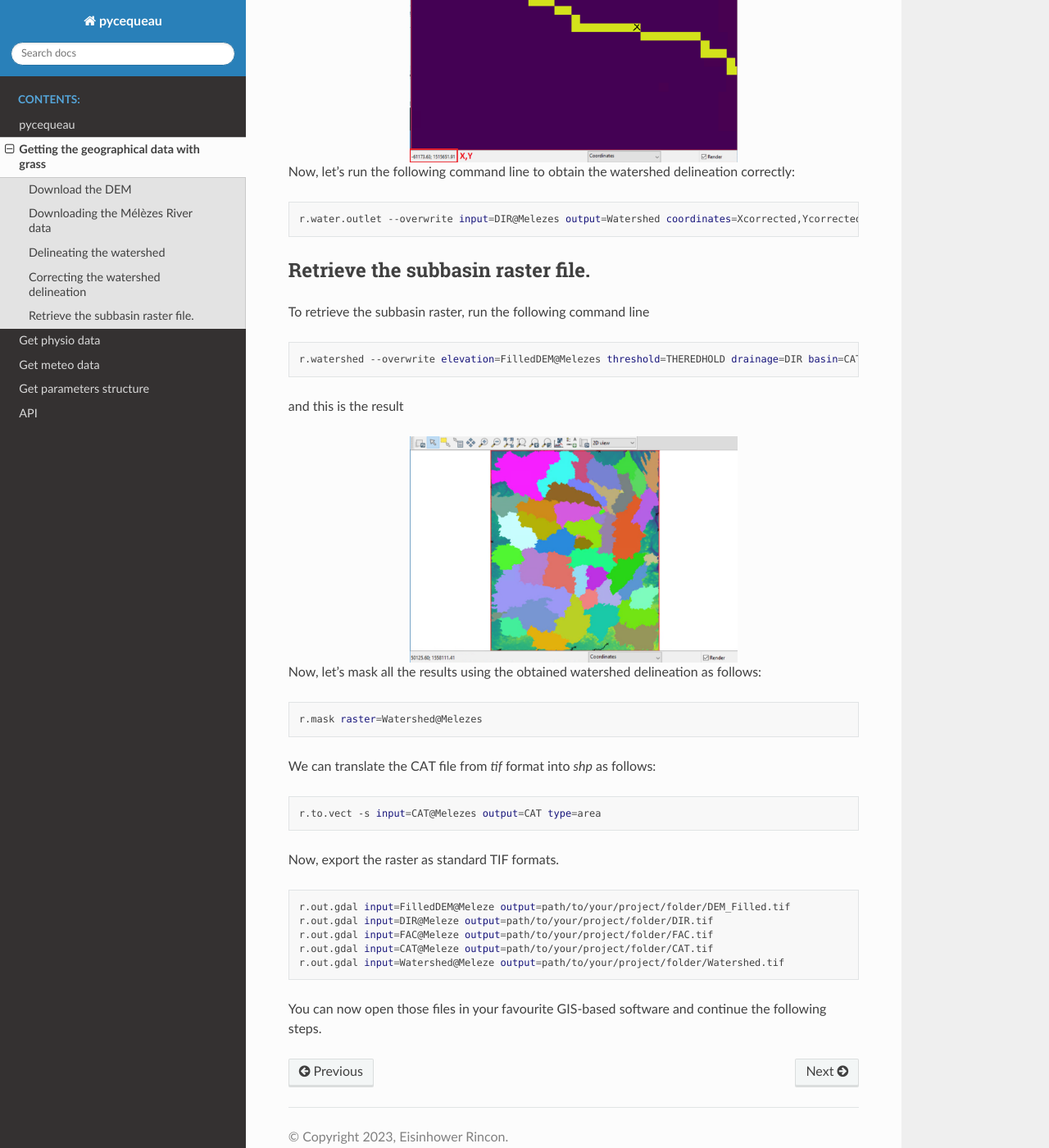
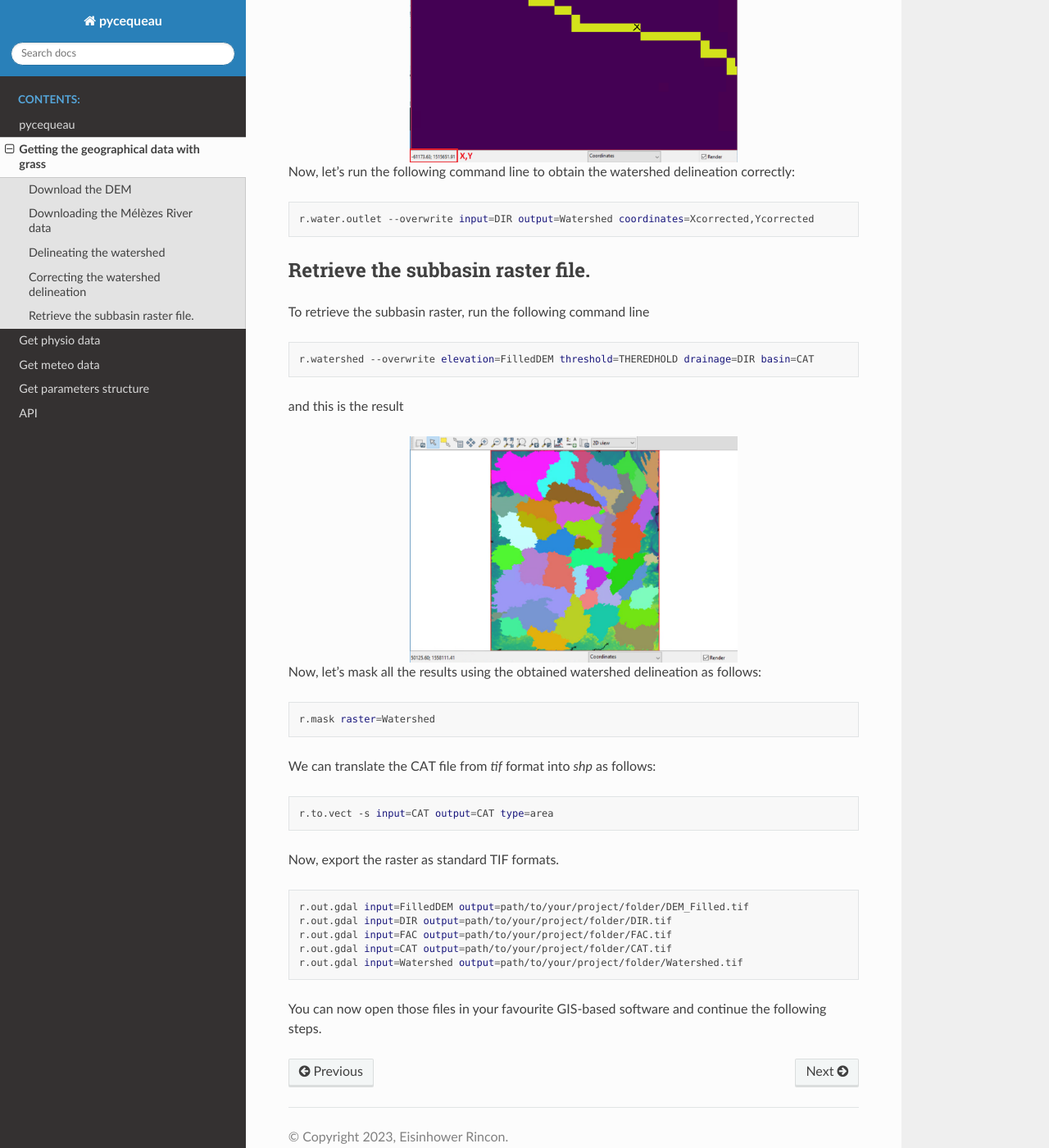
Before and after one commit to erinconv/pycequeau, a Sphinx documentation site: the page built from docs/grass.rst, in a window 1280 px wide and 1400 px high, scrolled down 5274 px. Shown: the whole window at 82% size. Built offline with Sphinx 7.4.7 and the Read the Docs theme 2.0.0, drawn with Linux system fonts in a browser that asks for light colours; some of the changed text lies outside the part shown.

Commit message:
Changes in routing algorithm to make sure the new CP labels are well placed. Also, the @Meleze was deleted in the documentation of GRASS

```diff
--- a/docs/grass.rst
+++ b/docs/grass.rst
@@ -86,13 +86,13 @@
 
 .. code-block:: bash
 
-  g.region -d raster=DEM@Melezes
+  g.region -d raster=DEM
 
 OPTIONAL: If we have an existent stream nerwork, we can burn this vector file to make our process even more exact by running the next command:
 
 .. code-block:: bash
 
-  r.carve -n --overwrite raster=DEM@Melezes vector=streams@Melezes output=BurnedDEM
+  r.carve -n --overwrite raster=DEM vector=streams output=BurnedDEM
 
 
 
@@ -107,13 +107,13 @@
 
 .. code-block:: bash
 
-  r.fill.dir input=DEM@Melezes output=FilledDEM direction=DIR
+  r.fill.dir input=DEM output=FilledDEM direction=DIR
 
 Then, let's correct the DIR file
 
 .. code-block:: bash
 
-  r.watershed --overwrite elevation=FilledDEM@Melezes drainage=DIR
+  r.watershed --overwrite elevation=FilledDEM drainage=DIR
 
 
 To process the corrected files, we need to install one grass extention. You can do so by running the next command into the console:
@@ -126,7 +126,7 @@
 
 .. code-block:: bash
 
-  r.accumulate --verbose --overwrite direction=DIR@Melezes format=auto accumulation=FAC subwatershed=Watershed stream=Streams threshold=THERESHOLD coordinates=X,Y
+  r.accumulate --verbose --overwrite direction=DIR format=auto accumulation=FAC subwatershed=Watershed stream=Streams threshold=THERESHOLD coordinates=X,Y
 
 where ``THRESHOLD`` is the minimum flow accumulation to be considered as river stream, ``X,Y`` are the outlet coordinates.
 
@@ -144,7 +144,7 @@
 
 .. code-block:: bash
 
-  r.water.outlet --overwrite input=DIR@Melezes output=Watershed coordinates=Xcorrected,Ycorrected
+  r.water.outlet --overwrite input=DIR output=Watershed coordinates=Xcorrected,Ycorrected
 
 Retrieve the subbasin raster file.
 ----------------------------------
@@ -153,7 +153,7 @@
 
 .. code-block:: bash
 
-  r.watershed --overwrite elevation=FilledDEM@Melezes threshold=THEREDHOLD drainage=DIR basin=CAT
+  r.watershed --overwrite elevation=FilledDEM threshold=THEREDHOLD drainage=DIR basin=CAT
 
 and this is the result
 
@@ -166,13 +166,13 @@
 
 .. code-block:: bash
 
-  r.mask raster=Watershed@Melezes
+  r.mask raster=Watershed
 
 We can translate the CAT file from `tif` format into `shp` as follows:
 
 .. code-block:: bash
 
-  r.to.vect -s input=CAT@Melezes output=CAT type=area
+  r.to.vect -s input=CAT output=CAT type=area
 
 
 Now, export the raster as standard TIF formats.
@@ -180,10 +180,10 @@
 
 .. code-block:: bash
 
-  r.out.gdal input=FilledDEM@Meleze output=path/to/your/project/folder/DEM_Filled.tif
-  r.out.gdal input=DIR@Meleze output=path/to/your/project/folder/DIR.tif
-  r.out.gdal input=FAC@Meleze output=path/to/your/project/folder/FAC.tif
-  r.out.gdal input=CAT@Meleze output=path/to/your/project/folder/CAT.tif
-  r.out.gdal input=Watershed@Meleze output=path/to/your/project/folder/Watershed.tif
+  r.out.gdal input=FilledDEM output=path/to/your/project/folder/DEM_Filled.tif
+  r.out.gdal input=DIR output=path/to/your/project/folder/DIR.tif
+  r.out.gdal input=FAC output=path/to/your/project/folder/FAC.tif
+  r.out.gdal input=CAT output=path/to/your/project/folder/CAT.tif
+  r.out.gdal input=Watershed output=path/to/your/project/folder/Watershed.tif
 
 You can now open those files in your favourite GIS-based software and continue the following steps.
```
Also changed, not shown: 3 other files.
